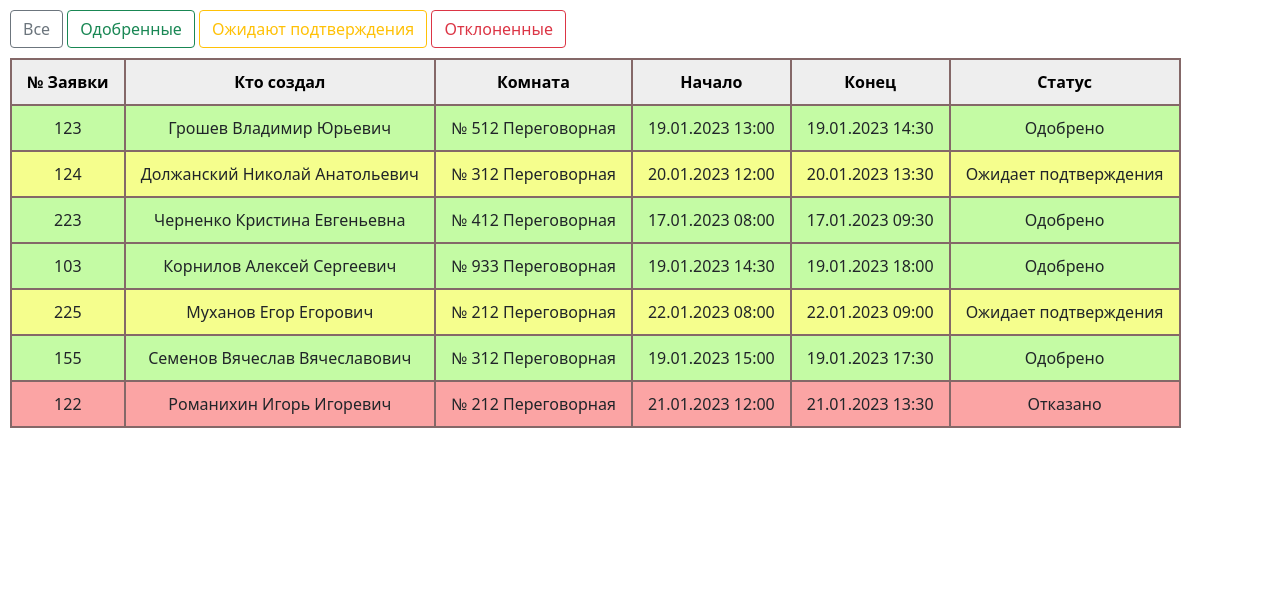
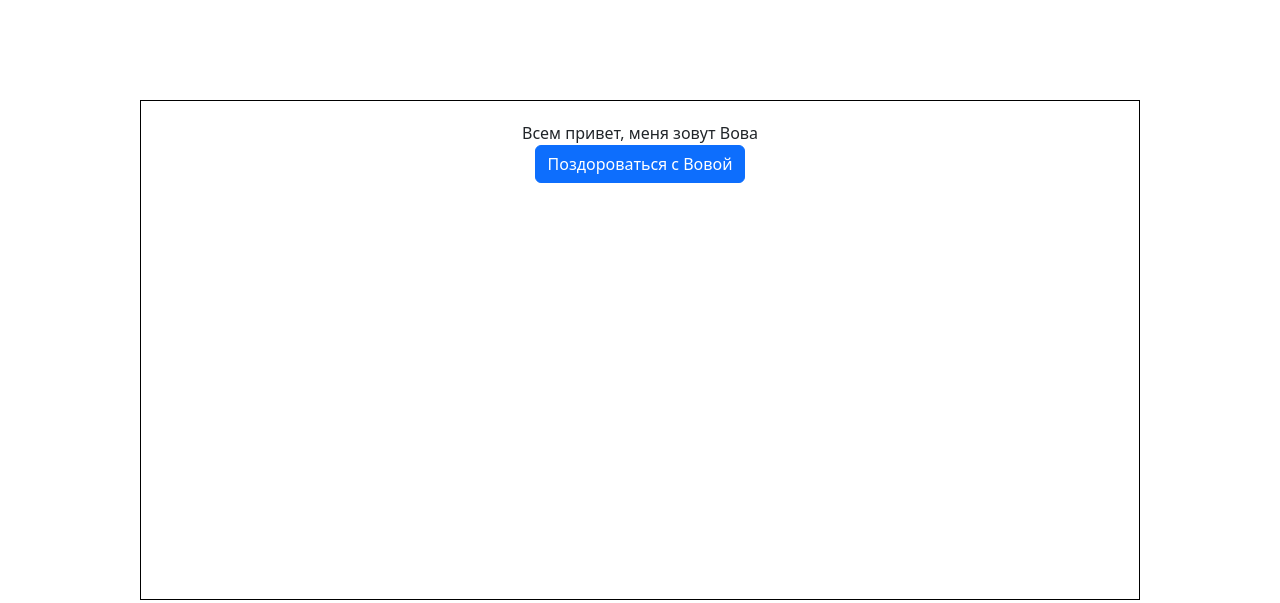
Before and after one commit to westgrosh/hello, a plain HTML site: page index.html in a window 1280 px wide. Drawn offline with nearby package versions, Linux system fonts and the light colour scheme.

Commit message:
Add files via upload

```diff
--- /dev/null
+++ b/css/style.css
@@ -0,0 +1,14 @@
+.say_hello {
+    margin-top: 100px;
+    text-align: center;
+    width: 1000px;
+    position: absolute;
+    left: 50%;
+    margin-left: -500px;
+
+    height: 500px;
+
+    border: 1px solid black;
+
+
+}
--- a/index.html
+++ b/index.html
@@ -5,172 +5,50 @@
     <meta charset="UTF-8">
     <meta http-equiv="X-UA-Compatible" content="IE=edge">
     <meta name="viewport" content="width=device-width, initial-scale=1.0">
-    <title>Table Filters</title>
-    <!-- Bootstrap CSS (jsDelivr CDN) -->
-    <link href="https://cdn.jsdelivr.net/npm/bootstrap@5.1.3/dist/css/bootstrap.min.css" rel="stylesheet"
-        integrity="sha384-1BmE4kWBq78iYhFldvKuhfTAU6auU8tT94WrHftjDbrCEXSU1oBoqyl2QvZ6jIW3" crossorigin="anonymous">
-    <!-- Bootstrap Bundle JS (jsDelivr CDN) -->
-    <script defer src="https://cdn.jsdelivr.net/npm/bootstrap@5.1.3/dist/js/bootstrap.bundle.min.js"
-        integrity="sha384-ka7Sk0Gln4gmtz2MlQnikT1wXgYsOg+OMhuP+IlRH9sENBO0LRn5q+8nbTov4+1p"
+    <title>Welcome to Hello Page</title>
+
+    <!-- bootstrap -->
+
+    <link href="https://cdn.jsdelivr.net/npm/bootstrap@5.3.0-alpha1/dist/css/bootstrap.min.css" rel="stylesheet"
+        integrity="sha384-GLhlTQ8iRABdZLl6O3oVMWSktQOp6b7In1Zl3/Jr59b6EGGoI1aFkw7cmDA6j6gD" crossorigin="anonymous">
+    <script src="https://cdn.jsdelivr.net/npm/bootstrap@5.3.0-alpha1/dist/js/bootstrap.bundle.min.js"
+        integrity="sha384-w76AqPfDkMBDXo30jS1Sgez6pr3x5MlQ1ZAGC+nuZB+EYdgRZgiwxhTBTkF7CXvN"
         crossorigin="anonymous"></script>
 
-    <script src="https://ajax.googleapis.com/ajax/libs/jquery/3.5.1/jquery.min.js"></script>
+    <link rel="stylesheet" type="text/css" href="./css/style.css">
+    <script src="https://code.jquery.com/jquery-3.6.3.min.js"
+        integrity="sha256-pvPw+upLPUjgMXY0G+8O0xUf+/Im1MZjXxxgOcBQBXU=" crossorigin="anonymous"></script>
+
+
 </head>
 
-<style>
-    .options_table {
-        padding: 5px;
-        border-collapse: collapse;
-        margin: 10px;
-    }
-
-    .options_table th,
-    td {
-        border: 2px solid grey;
-        padding: 10px 15px;
-        text-align: center;
-
-    }
+<body>
+    <div class="say_hello">
+        <div style="display:block; width: 100%; margin-top: 20px;">
+            Всем привет, меня зовут Вова
+        </div>
 
 
-    /**/
-    .table_sort table {
-        border-collapse: collapse;
-    }
+        <button type="button" class="btn btn-primary" id="btn_hello">Поздороваться с Вовой</button>
 
-    .table_sort th {
-        color:
-            black;
-        background:
-            #eee;
-        cursor: pointer;
-    }
-
-    .table_sort td,
-    .table_sort th {
-        width: auto;
-        height: 40px;
-        text-align: center;
-        border: 2px solid #846868;
-    }
-
-    .table_sort tbody tr:nth-child(even) {
-        background:
-            #e3e3e3;
-    }
-
-    th.sorted[data-order="1"],
-    th.sorted[data-order="-1"] {
-        position: relative;
-    }
-
-    th.sorted[data-order="1"]::after,
-    th.sorted[data-order="-1"]::after {
-        right: 8px;
-        position: absolute;
-    }
-
-    th.sorted[data-order="-1"]::after {
-        content: "▼"
-    }
-
-    th.sorted[data-order="1"]::after {
-        content: "▲"
-    }
-</style>
-
-
-<body>
-
-    <div id="help_buttons" style="margin: 10px;">
-
-        <button type="button" class="btn btn-outline-secondary" id="options_show_all"> Все </button>
-        <button type="button" class="btn btn-outline-success" id="options_show_approve"> Одобренные </button>
-        <button type="button" class="btn btn-outline-warning" id="options_show_wait"> Ожидают подтверждения </button>
-        <button type="button" class="btn btn-outline-danger" id="options_show_denied"> Отклоненные </button>
 
     </div>
 
-    <table class="table_sort options_table">
-        <thead>
-            <tr>
-                <th data-type="integer"> № Заявки </th>
-                <th data-type="text"> Кто создал </th>
-                <th data-type="text"> Комната </th>
-                <th data-type="date"> Начало </th>
-                <th data-type="date"> Конец </th>
-                <th data-type="text"> Статус </th>
 
-            </tr>
-        </thead>
-        <tbody>
-            <tr class="options approve" style="background-color: #c4fba4">
-                <td>123</td>
-                <td>Грошев Владимир Юрьевич</td>
-                <td>№ 512 Переговорная</td>
-                <td>19.01.2023 13:00</td>
-                <td>19.01.2023 14:30</td>
-                <td>Одобрено</td>
 
-            </tr>
-            <tr class="options wait" style="background-color: #f5fe8d">
-                <td>124</td>
-                <td>Должанский Николай Анатольевич</td>
-                <td>№ 312 Переговорная</td>
-                <td>20.01.2023 12:00</td>
-                <td>20.01.2023 13:30</td>
-                <td>Ожидает подтверждения</td>
 
-            </tr>
-            <tr class="options approve" style="background-color: #c4fba4">
-                <td>223</td>
-                <td>Черненко Кристина Евгеньевна</td>
-                <td>№ 412 Переговорная</td>
-                <td>17.01.2023 08:00</td>
-                <td>17.01.2023 09:30</td>
-                <td>Одобрено</td>
+    <script>
 
-            </tr>
-            <tr class="options approve" style="background-color: #c4fba4">
-                <td>103</td>
-                <td>Корнилов Алексей Сергеевич</td>
-                <td>№ 933 Переговорная</td>
-                <td>19.01.2023 14:30</td>
-                <td>19.01.2023 18:00</td>
-                <td>Одобрено</td>
+        $('#btn_hello').click(function () {
 
-            </tr>
-            <tr class="options wait" style="background-color: #f5fe8d">
-                <td>225</td>
-                <td>Муханов Егор Егорович</td>
-                <td>№ 212 Переговорная</td>
-                <td>22.01.2023 08:00</td>
-                <td>22.01.2023 09:00</td>
-                <td>Ожидает подтверждения</td>
+            result = prompt('Ой, а как Вас зовут?', 'Cтесняшка');
 
-            </tr>
-            <tr class="options approve" style="background-color: #c4fba4">
-                <td>155</td>
-                <td>Семенов Вячеслав Вячеславович</td>
-                <td>№ 312 Переговорная</td>
-                <td>19.01.2023 15:00</td>
-                <td>19.01.2023 17:30</td>
-                <td>Одобрено</td>
+            alert("Привет " + result + "!");
 
-            </tr>
-            <tr class="options denied" style="background-color: #fba4a4">
-                <td>122</td>
-                <td>Романихин Игорь Игоревич</td>
-                <td>№ 212 Переговорная</td>
-                <td>21.01.2023 12:00</td>
-                <td>21.01.2023 13:30</td>
-                <td>Отказано</td>
+        });
 
-            </tr>
-        </tbody>
-    </table>
 
-    <script src="new1.js"></script>
+    </script>
 
 </body>
 
```
